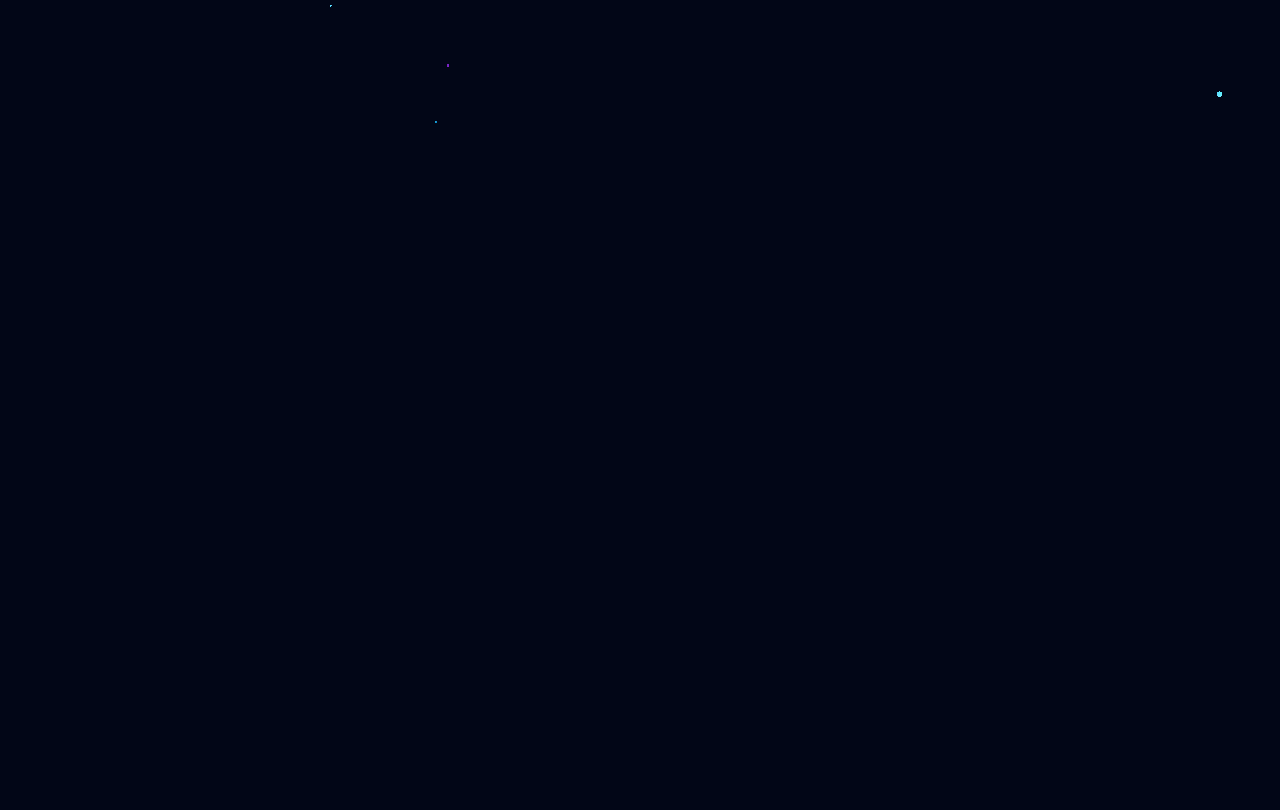
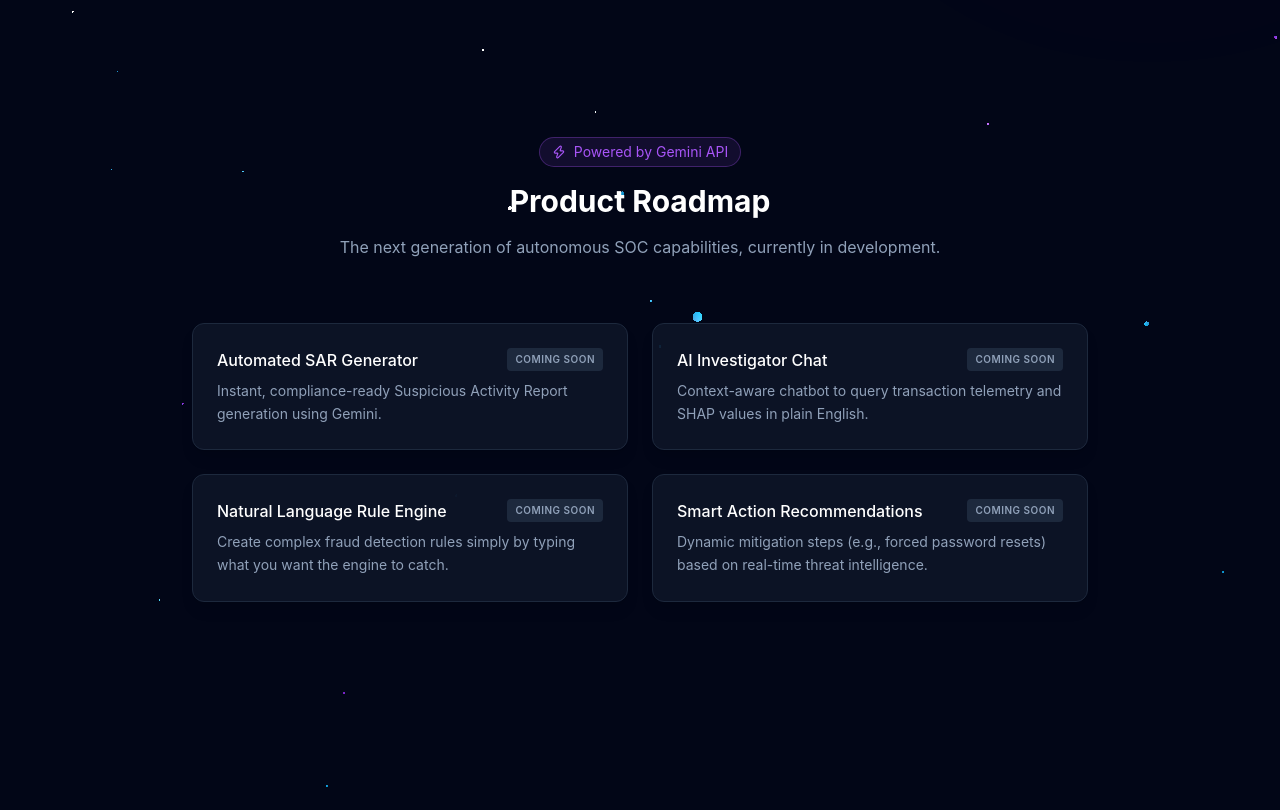
Before and after one commit to manishns2007/te, a React (Vite) app in the folder decisionledger-tec/frontend/: page / in a window 1280 px wide. Shown: the part 1100-1910 px from the top of the page. Before the commit the page ends 1237 px from the top, so only its background shows below. Built offline with nearby package versions, Linux system fonts and the light colour scheme.

Commit message:
feat: implement landing page with feature showcase and roadmap visualization

```diff
--- a/decisionledger-tec/frontend/src/pages/LandingPage.tsx
+++ b/decisionledger-tec/frontend/src/pages/LandingPage.tsx
@@ -107,6 +107,46 @@ export default function LandingPage() {
             </Card>
           </div>
         </div>
+
+        {/* Roadmap Section */}
+        <div className="mt-20 pb-32">
+          <div className="text-center mb-16">
+            <div className="inline-flex items-center gap-2 px-3 py-1 rounded-full bg-secondary/10 border border-secondary/30 text-secondary text-sm mb-4">
+              <Zap size={14} />
+              <span>Powered by Gemini API</span>
+            </div>
+            <h2 className="text-3xl font-bold text-white mb-4">Product Roadmap</h2>
+            <p className="text-slate-400 max-w-2xl mx-auto">The next generation of autonomous SOC capabilities, currently in development.</p>
+          </div>
+
+          <div className="grid md:grid-cols-2 gap-6 max-w-4xl mx-auto">
+            {[
+              { title: "Automated SAR Generator", desc: "Instant, compliance-ready Suspicious Activity Report generation using Gemini." },
+              { title: "AI Investigator Chat", desc: "Context-aware chatbot to query transaction telemetry and SHAP values in plain English." },
+              { title: "Natural Language Rule Engine", desc: "Create complex fraud detection rules simply by typing what you want the engine to catch." },
+              { title: "Smart Action Recommendations", desc: "Dynamic mitigation steps (e.g., forced password resets) based on real-time threat intelligence." }
+            ].map((feature, i) => (
+              <motion.div
+                key={i}
+                initial={{ opacity: 0, y: 20 }}
+                whileInView={{ opacity: 1, y: 0 }}
+                viewport={{ once: true }}
+                transition={{ duration: 0.5, delay: i * 0.1 }}
+                className="relative group"
+              >
+                <div className="absolute inset-0 bg-gradient-to-r from-primary/20 to-secondary/20 rounded-xl blur-xl opacity-0 group-hover:opacity-100 transition-opacity duration-500" />
+                <Card className="relative p-6 bg-surface/80 border-slate-800 h-full backdrop-blur-xl hover:border-slate-600 transition-colors">
+                  <div className="flex justify-between items-start mb-2">
+                    <h3 className="text-white font-medium">{feature.title}</h3>
+                    <span className="text-[10px] uppercase tracking-wider bg-slate-800 text-slate-400 px-2 py-1 rounded font-semibold">Coming Soon</span>
+                  </div>
+                  <p className="text-slate-400 text-sm leading-relaxed">{feature.desc}</p>
+                </Card>
+              </motion.div>
+            ))}
+          </div>
+        </div>
+
       </div>
     </div>
   );
```
